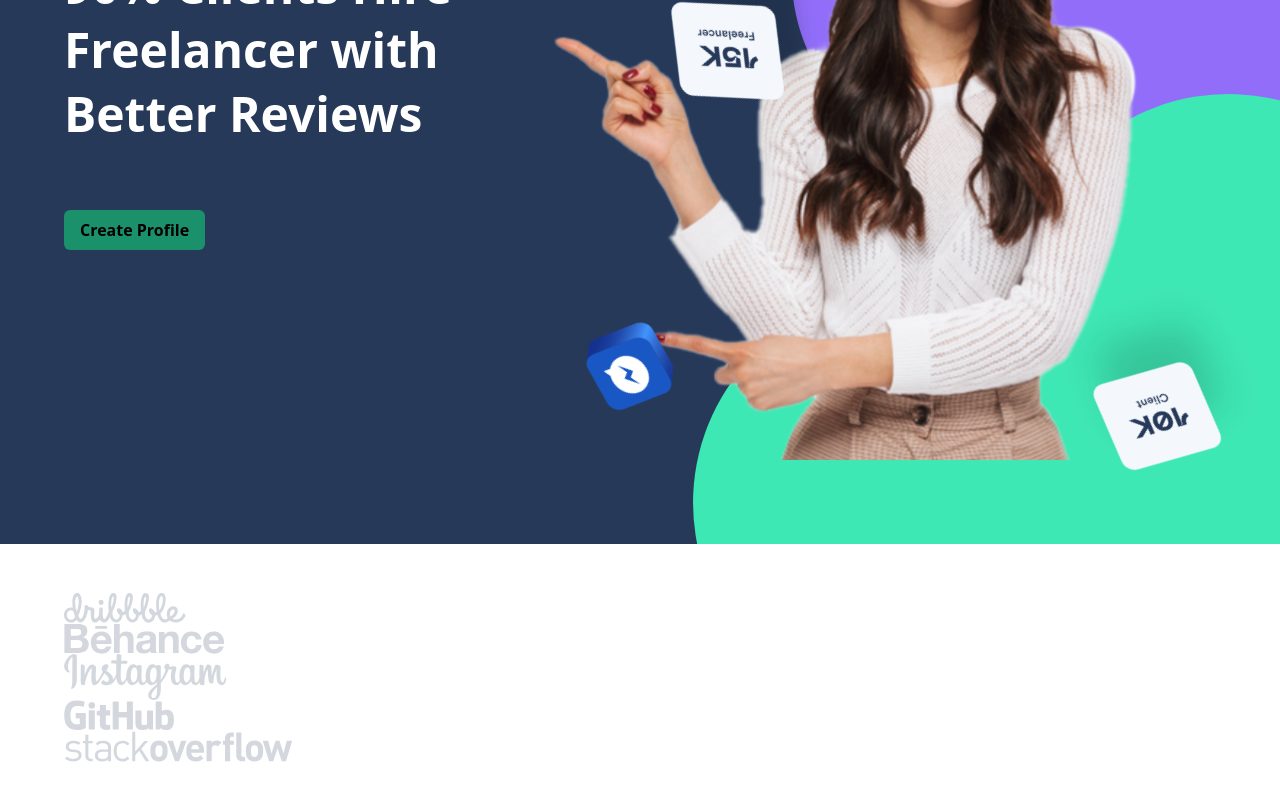
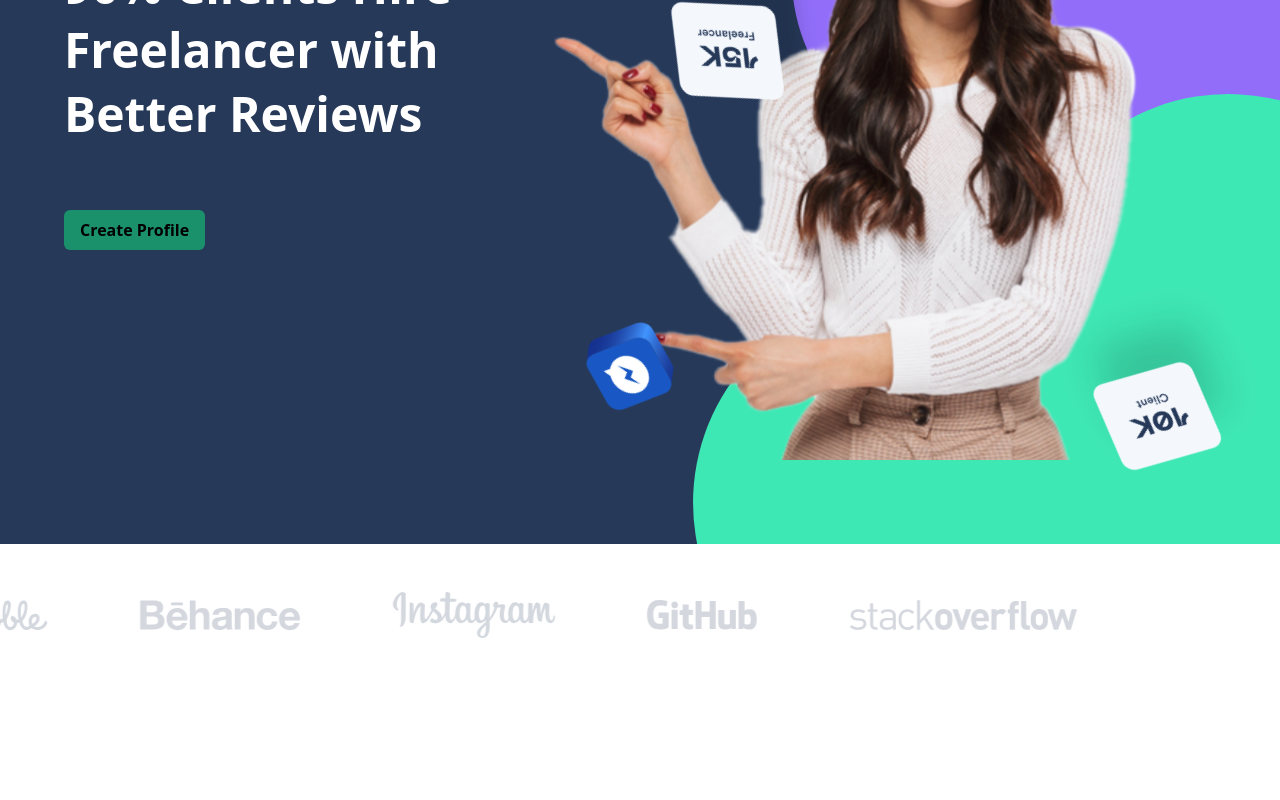
Before and after one commit to drimescodes/react-grabstar, a React (Vite) app: page / in a window 1280 px wide. Shown: the part 328-1128 px from the top of the page. After the commit the page ends 1014 px from the top, so only its background shows below. Built offline with nearby package versions, Linux system fonts and the light colour scheme.

Commit message:
perfected the slider

```diff
--- a/src/components/CompaniesSlider.css
+++ b/src/components/CompaniesSlider.css
@@ -1,12 +1,17 @@
-.slider {
-  display: flex;
-  animation: slide 10s linear infinite;
+/* .slider {
     white-space: nowrap;
     overflow: hidden;
+    animation: slide 10s linear infinite;
   }
 
-.slide {
-  padding: 0 1.5rem;
+  .slide img {
+    height: 100%;
+  }
+
+  @media only screen and (max-width: 768px) {
+    .slider {
+      gap: 10px;
+    }
   }
 
   @keyframes slide {
@@ -16,4 +21,4 @@
     100% {
       transform: translateX(-100%);
     }
-}
+  } */
--- a/src/components/CompaniesSlider.jsx
+++ b/src/components/CompaniesSlider.jsx
@@ -3,6 +3,7 @@ import { Behance } from "../assets";
 import { Instagram } from "../assets";
 import { Github } from "../assets";
 import { Stackoverflow } from "../assets";
+import "./CompaniesSlider.css"
 
 
 const CompaniesSlider = () => {
@@ -10,18 +11,18 @@ const CompaniesSlider = () => {
     { src: Dribbble, alt: "Dribbble" },
     { src: Behance, alt: "Behance" },
     { src: Instagram, alt: "Instagram" },
-    { src: Github, alt: "GitHub" },
+    { src: Github, alt: "Github" },
     { src: Stackoverflow, alt: "Stackoverflow" },
+  ];
 
-  ];
 
   return (
     <div className="w-full bg-white overflow-hidden">
-      <div className="max-w-full w-[90%] m-auto  py-8 md:py-12 ">
-        <div className="slider">
+      <div className="max-w-full w-[90%] m-auto py-8 md:py-12 ">
+        <div className="slider flex justify-between gap-10 md:gap-16 lg:gap-20 h-100% ">
           {companyLogos.map((logo, index) => (
-            <div key={index} className="slide">
-              <img src={logo.src} alt={logo.alt}  />
+            <div key={index} className="slide ">
+              <img src={logo.src} alt={logo.alt} />
             </div>
           ))}
         </div>
--- a/src/index.css
+++ b/src/index.css
@@ -31,3 +31,31 @@
   @apply absolute;
   animation: spin 16s linear infinite;
 }
+
+
+
+
+.slider {
+  white-space: nowrap;
+  overflow: hidden;
+  animation: slide 10s linear infinite;
+}
+
+.slide img {
+  height: 100%;
+}
+
+@media only screen and (max-width: 768px) {
+  .slider {
+    gap: 10px;
+  }
+}
+
+@keyframes slide {
+  0% {
+    transform: translateX(100%);
+  }
+  100% {
+    transform: translateX(-100%);
+  }
+}
```
Also changed, not shown: src/components/Hero2.jsx (added). Lines whose indentation alone changed are shown as unchanged.
